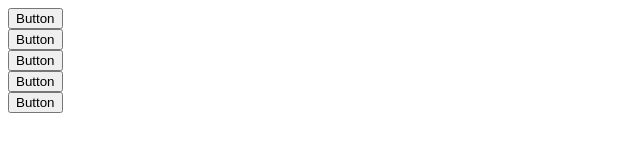
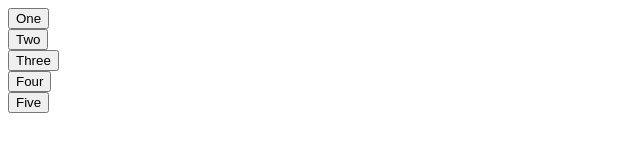
Before and after one commit to Pfirewire/react-udemy-comps, a React (Create React App) app: page / in a window 1280 px wide. Shown: the top 163 px of the page, without its empty margins (0-640 px from the left). Built offline with nearby package versions, Linux system fonts and the light colour scheme.

Commit message:
The Children Prop

```diff
--- a/src/App.js
+++ b/src/App.js
@@ -4,19 +4,19 @@ function App() {
     return(
         <div>
             <div>
-                <Button />
+                <Button>One</Button>
             </div>
             <div>
-                <Button />
+                <Button>Two</Button>
             </div>
             <div>
-                <Button />
+                <Button>Three</Button>
             </div>
             <div>
-                <Button />
+                <Button>Four</Button>
             </div>
             <div>
-                <Button />
+                <Button>Five</Button>
             </div>
         </div>
     );
--- a/src/components/Button.js
+++ b/src/components/Button.js
@@ -1,8 +1,8 @@
 
 
-function Button() {
+function Button({ children }) {
     return(
-        <button>Button</button>
+        <button>{children}</button>
     );
 }
 
```
